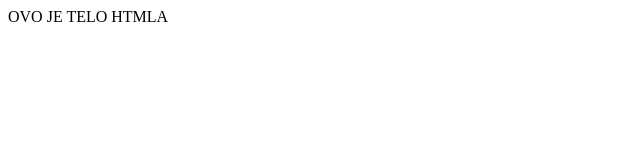
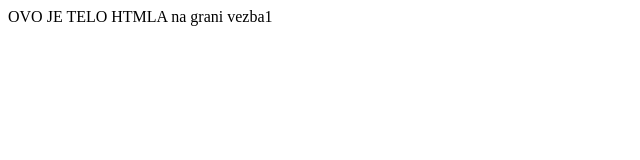
Before and after one commit to MihailoCode/ip1, a plain HTML site: page index.html in a window 1280 px wide. Shown: the whole page, without its empty margins (0-640 px from the left). Drawn offline with Linux system fonts and the light colour scheme.

Commit message:
nove izmene

```diff
--- a/index.html
+++ b/index.html
@@ -8,7 +8,7 @@
 
 <body>
 
-OVO JE TELO HTMLA
+OVO JE TELO HTMLA na grani vezba1
 
 </body>
 
```
